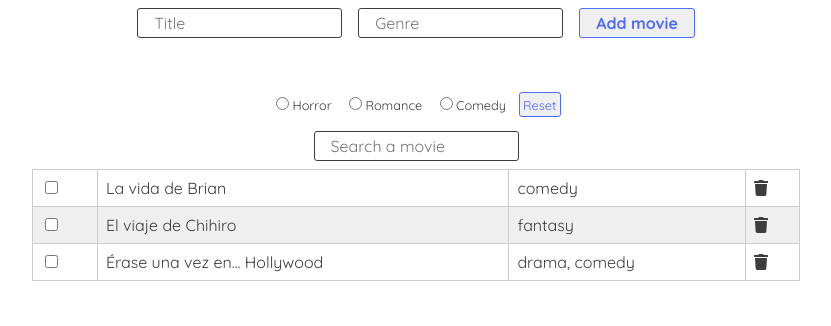
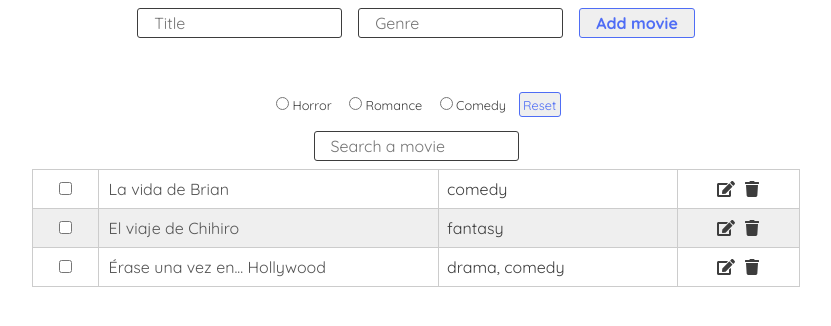
Before and after one commit to hernandezgonzalo/movies-list, a React (Create React App) app: page / in a window 1280 px wide. Shown: the top 326 px of the page, without its empty margins (224-1055 px from the left). Built offline with nearby package versions, Linux system fonts and the light colour scheme.

Commit message:
feature: edit movies

```diff
--- /dev/null
+++ b/src/actions/moviesActions.js
@@ -0,0 +1,10 @@
+export const addMovie = movie => ({ type: "ADD_MOVIE", movie });
+
+export const removeMovie = movie => ({ type: "REMOVE_MOVIE", movie });
+
+export const toggleWatched = movie => ({ type: "TOGGLE_WATCHED", movie });
+
+export const updateMovie = (title, index) => ({
+  type: "UPDATE_MOVIE",
+  ...{ title, index }
+});
--- a/src/components/ListItem.js
+++ b/src/components/ListItem.js
@@ -1,22 +1,44 @@
 import React, { useState, useEffect } from "react";
 import { FontAwesomeIcon } from "@fortawesome/react-fontawesome";
-import { faTrash } from "@fortawesome/free-solid-svg-icons";
+import { faTrash, faEdit, faSave } from "@fortawesome/free-solid-svg-icons";
 import styled from "styled-components";
 import { connect } from "react-redux";
+import {
+  toggleWatched,
+  removeMovie,
+  updateMovie
+} from "../actions/moviesActions";
+import TableInput from "./ui/TableInput";
 
-const Delete = styled(FontAwesomeIcon)`
+const iconCreator = () => styled(FontAwesomeIcon)`
   cursor: pointer;
+  margin: 0 5px;
 
   &:hover {
     color: ${props => props.theme.colors.secondary};
   }
 `;
+const Delete = iconCreator();
+const Edit = iconCreator();
+const Save = iconCreator();
 
-const ListItem = ({ movie, removeMovie, toggleWatched }) => {
+const ListItem = ({ movie, removeMovie, toggleWatched, updateMovie }) => {
   const [watched, setWatched] = useState(movie.watched);
+  const [isEditing, setIsEditing] = useState(false);
+  const [title, setTitle] = useState(movie.title);
+
+  useEffect(() => setTitle(movie.title), [movie]);
 
   const handleRemove = () => removeMovie(movie);
+
   const handleToggleWatched = () => toggleWatched(movie);
+
+  const handleEdit = () => setIsEditing(true);
+
+  const handleUpdate = () => {
+    updateMovie(title, movie.index);
+    setIsEditing(false);
+  };
 
   useEffect(() => {
     setWatched(movie.watched);
@@ -24,14 +46,21 @@ const ListItem = ({ movie, removeMovie, toggleWatched }) => {
 
   return (
     <tr>
-      <td>
+      <td align="center">
         <input
           type="checkbox"
           checked={watched}
           onChange={handleToggleWatched}
         />
       </td>
-      <td>{movie.title}</td>
+      <td>
+        <TableInput
+          name="title"
+          value={title}
+          disabled={!isEditing}
+          onChange={e => setTitle(e.target.value)}
+        />
+      </td>
       <td>
         {movie.genres.map((genre, index) => (
           <span key={index}>
@@ -40,7 +69,12 @@ const ListItem = ({ movie, removeMovie, toggleWatched }) => {
           </span>
         ))}
       </td>
-      <td>
+      <td align="center">
+        {isEditing ? (
+          <Save icon={faSave} onClick={handleUpdate} />
+        ) : (
+          <Edit icon={faEdit} onClick={handleEdit} />
+        )}
         <Delete icon={faTrash} onClick={handleRemove} />
       </td>
     </tr>
@@ -48,8 +82,9 @@ const ListItem = ({ movie, removeMovie, toggleWatched }) => {
 };
 
 const mapDispatchToProps = dispatch => ({
-  removeMovie: movie => dispatch({ type: "REMOVE_MOVIE", movie }),
-  toggleWatched: movie => dispatch({ type: "TOGGLE_WATCHED", movie })
+  removeMovie: movie => dispatch(removeMovie(movie)),
+  toggleWatched: movie => dispatch(toggleWatched(movie)),
+  updateMovie: (title, index) => dispatch(updateMovie(title, index))
 });
 
 export default connect(null, mapDispatchToProps)(ListItem);
--- /dev/null
+++ b/src/components/ui/TableInput.js
@@ -0,0 +1,22 @@
+import React, { useRef, useEffect } from "react";
+import styled from "styled-components";
+
+const Input = styled.input`
+  background-color: transparent;
+  border: none;
+  width: 100%;
+  font-family: ${props => props.theme.fonts};
+  font-size: 1em;
+`;
+
+const TableInput = props => {
+  const tableInputRef = useRef(null);
+
+  useEffect(() => {
+    if (!props.disabled) tableInputRef.current.focus();
+  }, [props.disabled]);
+
+  return <Input {...props} ref={tableInputRef} />;
+};
+
+export default TableInput;
--- a/src/pages/Home.js
+++ b/src/pages/Home.js
@@ -6,6 +6,7 @@ import { useQuery } from "../hooks/useQuery";
 import { useHistory } from "react-router-dom";
 import GenreRadioButtons from "../components/GenreRadioButtons";
 import SearchMovie from "../components/SearchMovie";
+import { addMovie } from "../actions/moviesActions";
 
 const Home = ({ movies, addMovie }) => {
   const query = useQuery();
@@ -45,7 +46,7 @@ const Home = ({ movies, addMovie }) => {
 const mapStateToProps = state => ({ movies: state.movies });
 const mapDispatchToProps = dispatch => ({
   addMovie: movie => {
-    dispatch({ type: "ADD_MOVIE", movie });
+    dispatch(addMovie(movie));
   }
 });
 
--- a/src/reducers/moviesReducer.js
+++ b/src/reducers/moviesReducer.js
@@ -62,6 +62,16 @@ const moviesReducer = (state = initState, action) => {
           }) // move watched movies down the list or move to its original place
       };
 
+    case "UPDATE_MOVIE":
+      return {
+        ...state,
+        movies: state.movies.map(movie =>
+          movie.index === action.index
+            ? { ...movie, title: action.title }
+            : movie
+        )
+      };
+
     default:
       return state;
   }
```
